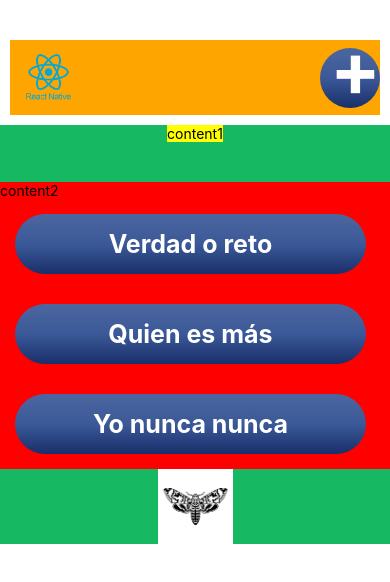
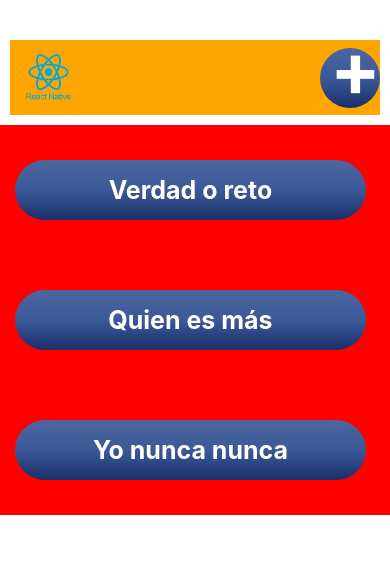
Before and after one commit to MiguelOlave/AlicoSoft, a React Native app in the folder BoozeBear/: screen / in a window 390 px wide. Shown: the top 582 px of the page. Built offline with nearby package versions, Linux system fonts and the light colour scheme.

Commit message:
Modificaciones del index (forma)

```diff
--- a/BoozeBear/App.js
+++ b/BoozeBear/App.js
@@ -18,9 +18,7 @@ export default function App() {
       </View>
 
       <View style={styles.container}>
-        <Text style={styles.Text} >content1</Text>
           <Btns_Categorias/>
-          <Image source={require('./img/cicada.jpg')} style={styles.img} />
           <StatusBar style="auto" />
       </View>
 
--- a/BoozeBear/Componentes/Btn_Categorias.js
+++ b/BoozeBear/Componentes/Btn_Categorias.js
@@ -41,8 +41,7 @@ function YoNuncaNunca(){
 }
 
     return(
-        <View style={styles.container}>
-            <Text style={styles.Text} >content2</Text>
+        <View style={styles.container2}>
             <VerdadoReto/>
             <QuienEsMas/>
             <YoNuncaNunca/>
@@ -59,15 +58,15 @@ const styles = StyleSheet.create({
       textAlign: 'center',
     },
     button:{
-        margin: 15,
+        marginVertical: 35,
+        marginHorizontal: 15,
         width:"90%",
         borderRadius: 40,
     },
-    container: {
+    container2: {
         border: "black",
         borderWidth: 3,
         flexDirection: "column",
-        marginTop:40,
         backgroundColor: 'red',
         width: '100%',
       },
```
